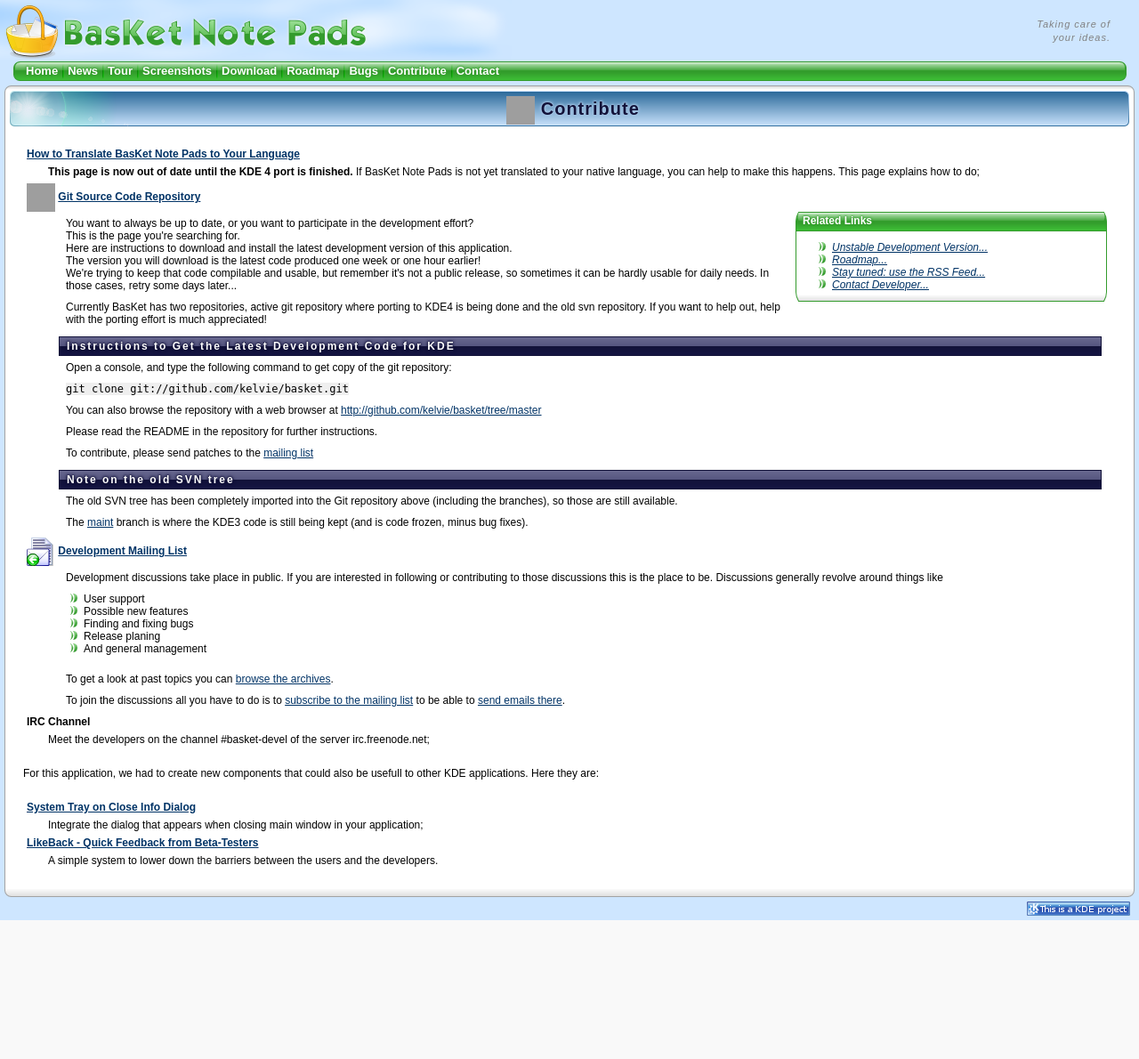
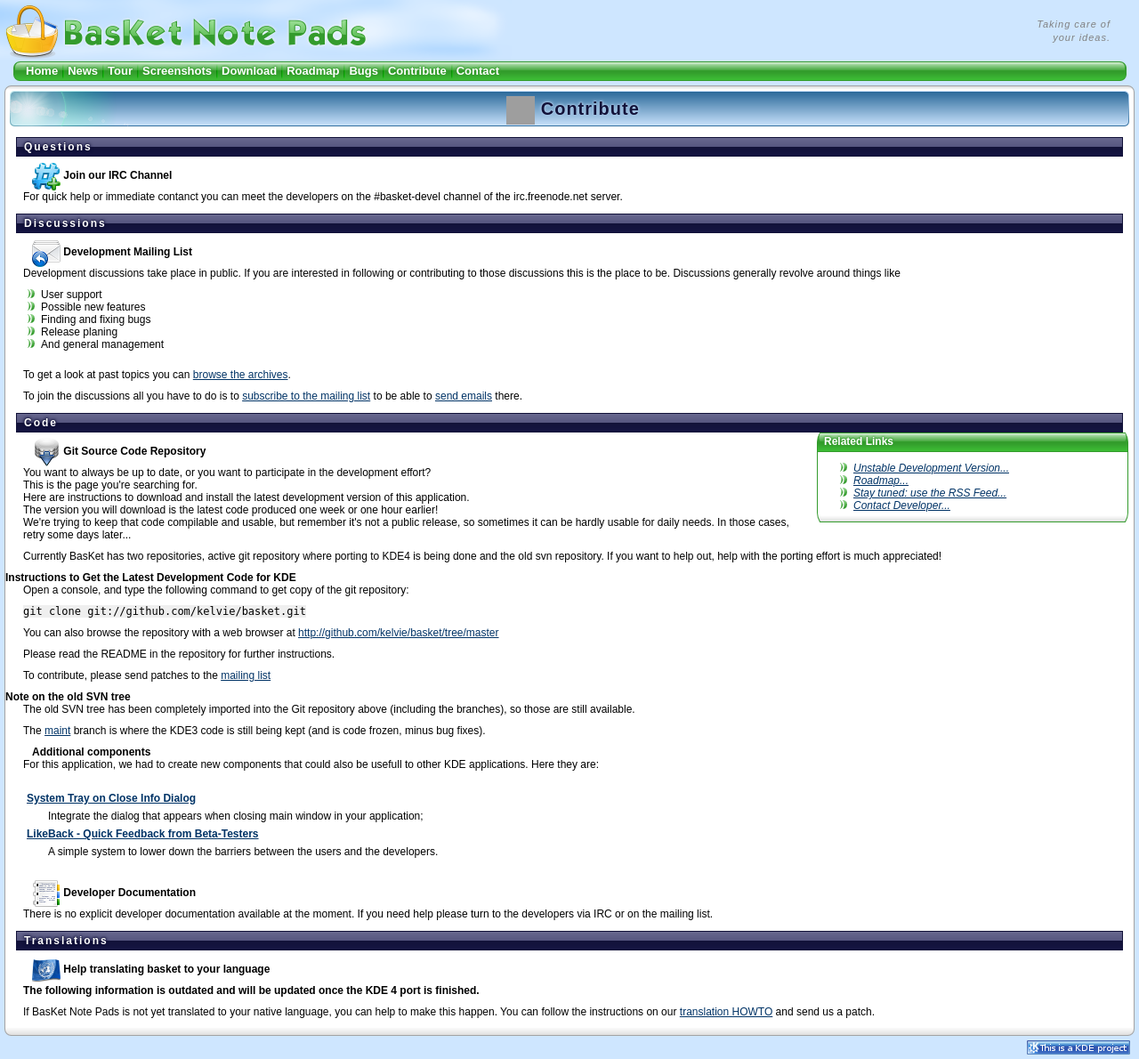
Before and after one commit to basket-notepads/basket-website, a PHP site: page /contribute.php in a window 1280 px wide. Shown: the whole page at 89% size. Before the commit the page ends 1034 px from the top, so only its background shows below. Run offline with PHP 8.4, Linux system fonts and the light colour scheme; grey boxes are pictures that could not be loaded.

Commit message:
Reordered information in contribute.php.

```diff
--- a/contribute.php
+++ b/contribute.php
@@ -6,50 +6,21 @@
 ?>
 <?php echoH2(); ?>
 
-    <dl>
-      <dt><a href="translate.php">How to Translate BasKet Note Pads to Your Language</a></dt>
-        <dd><b>This page is now out of date until the KDE 4 port is finished.</b>  If BasKet Note Pads is not yet translated to your native language, you can help to make this happens. This page explains how to do;</dd>
-      <dt>
-        <img  src="icos/32-svn.png" alt="" width="32" height="32" />
-        <a href="svnaccess.php">Git Source Code Repository</a>
-      </dt>
-        <dd>
-          <?php echoRelatedTop("Related Links"); ?>
-          <ul class="more">
-            <li><a href="development.php">Unstable Development Version...</a></li>
-            <li><a href="roadmap.php">Roadmap...</a></li>
-            <li><a href="rss.php">Stay tuned: use the RSS Feed...</a></li>
-            <li><a href="contact.php">Contact Developer...</a></li>
-          </ul>
-          <?php echoRelatedBottom(); ?>
-          <p>You want to always be up to date, or you want to participate in the development effort?<br>
-          This is the page you're searching for.<br>
-          Here are instructions to download and install the latest development version of this application.<br>
-          The version you will download is the latest code produced one week or one hour earlier!<br>
-          We're trying to keep that code compilable and usable, but remember it's not a public release, so sometimes it can be hardly usable for daily needs. In those cases, retry some days later...</p>
+<h3>Questions</h3>
+  <h4>
+    <img  src="icons/irc.png" alt="" width="32" height="32" />
+    Join our IRC Channel
+  </h4>
   <p>
-          Currently BasKet has two repositories, active git repository where porting to KDE4 is being done and the old svn repository. If you want to help out, help with the porting effort is much appreciated!</p>
+    For quick help or immediate contanct you can meet the developers on the #basket-devel channel of the irc.freenode.net server.
+  </p>
 
-          <h3>Instructions to Get the Latest Development Code for KDE</h3>
-          <p>Open a console, and type the following command to get copy of the git repository:</p>
-          <p>
-          <code style="font-family:monospace,Courier New">git clone git://github.com/kelvie/basket.git</code>
-          </p>
-          <p>You can also browse the repository with a web browser at <a href="http://github.com/kelvie/basket/tree/master">http://github.com/kelvie/basket/tree/master</a></p>
-          <p>Please read the README in the repository for further instructions.</p>
-          <p>To contribute, please send patches to the <a href="mailinglist.php">mailing list</a></p>
-          <h3>Note on the old SVN tree</h3>
-          <p>The old SVN tree has been completely imported into the Git repository
-              above (including the branches), so those are still available.</p>
-          <p>The <a href="http://github.com/kelvie/basket/commits/maint">maint</a>
-            branch is where the KDE3 code is still being kept (and is code frozen,
-            minus bug fixes).</p>
-        </dd>
-      <dt>
-        <img  src="icos/32-mailinglist.png" alt="" width="32" height="32" />
-        <a href="mailinglist.php">Development Mailing List</a>
-      </dt>
-        <dd>
+
+<h3>Discussions</h3>
+  <h4>
+    <img  src="icons/mailinglist.png" alt="" width="32" height="32" />
+    Development Mailing List
+  </h4>
   <p>
     Development discussions take place in public.
     If you are interested in following or contributing to those discussions this is the place to be.
@@ -66,15 +37,49 @@
     To get a look at past topics you can <a href="http://sourceforge.net/mailarchive/forum.php?forum_name=basket-devel">browse the archives</a>.
   </p>
   <p>
-            To join the discussions all you have to do is to <a href="https://lists.sourceforge.net/lists/listinfo/basket-devel">subscribe to the mailing list</a> to be able to <a href="mailto:basket-devel@lists.sourceforge.net">send emails there</a>.
+    To join the discussions all you have to do is to <a href="https://lists.sourceforge.net/lists/listinfo/basket-devel">subscribe to the mailing list</a> to be able to <a href="mailto:basket-devel@lists.sourceforge.net">send emails</a> there.
   </p>
-        </dd>
-      <dt>IRC Channel</dt>
-        <dd>Meet the developers on the channel #basket-devel of the server irc.freenode.net;</dd>
-    </dl>
 
+
+<h3>Code</h3>
+  <?php echoRelatedTop("Related Links"); ?>
+  <ul class="more">
+    <li><a href="development.php">Unstable Development Version...</a></li>
+    <li><a href="roadmap.php">Roadmap...</a></li>
+    <li><a href="rss.php">Stay tuned: use the RSS Feed...</a></li>
+    <li><a href="contact.php">Contact Developer...</a></li>
+  </ul>
+  <?php echoRelatedBottom(); ?>
+  <h4>
+    <img  src="icons/repository.png" alt="" width="32" height="32" />
+    Git Source Code Repository
+  </h4>
+  <p>You want to always be up to date, or you want to participate in the development effort?<br>
+  This is the page you're searching for.<br>
+  Here are instructions to download and install the latest development version of this application.<br>
+  The version you will download is the latest code produced one week or one hour earlier!<br>
+  We're trying to keep that code compilable and usable, but remember it's not a public release, so sometimes it can be hardly usable for daily needs. In those cases, retry some days later...</p>
+  <p>
+  Currently BasKet has two repositories, active git repository where porting to KDE4 is being done and the old svn repository. If you want to help out, help with the porting effort is much appreciated!</p>
+
+  <h5>Instructions to Get the Latest Development Code for KDE</h5>
+  <p>Open a console, and type the following command to get copy of the git repository:</p>
+  <p>
+  <code style="font-family:monospace,Courier New">git clone git://github.com/kelvie/basket.git</code>
+  </p>
+  <p>You can also browse the repository with a web browser at <a href="http://github.com/kelvie/basket/tree/master">http://github.com/kelvie/basket/tree/master</a></p>
+  <p>Please read the README in the repository for further instructions.</p>
+  <p>To contribute, please send patches to the <a href="mailinglist.php">mailing list</a></p>
+
+  <h5>Note on the old SVN tree</h5>
+  <p>The old SVN tree has been completely imported into the Git repository
+      above (including the branches), so those are still available.</p>
+  <p>The <a href="http://github.com/kelvie/basket/commits/maint">maint</a>
+    branch is where the KDE3 code is still being kept (and is code frozen,
+    minus bug fixes).</p>
+
+  <h4>Additional components</h4>
   <p>For this application, we had to create new components that could also be usefull to other KDE applications. Here they are:</p>
-
   <dl>
     <dt><a href="systemtray-on-close-info.php">System Tray on Close Info Dialog</a></dt>
       <dd>Integrate the dialog that appears when closing main window in your application;</dd>
@@ -82,4 +87,28 @@
       <dd>A simple system to lower down the barriers between the users and the developers.</dd>
   </dl>
 
+  <h4>
+    <img  src="icons/documentation.png" alt="" width="32" height="32" />
+    Developer Documentation
+  </h4>
+  <p>
+    There is no explicit developer documentation available at the moment.
+    If you need help please turn to the developers via IRC or on the mailing list.
+  </p>
+
+
+<h3>Translations</h3>
+  <h4>
+    <img  src="icons/translation.png" alt="" width="32" height="32" />
+    Help translating basket to your language
+  </h4>
+  <p>
+    <strong>The following information is outdated and will be updated once the KDE 4 port is finished.</strong>
+  </p>
+  <p>
+    If BasKet Note Pads is not yet translated to your native language, you can help to make this happen.
+    You can follow the instructions on our <a href="translate.php">translation HOWTO</a> and send us a patch.
+  </p>
+
+
 <?php include('includes/footer.php'); ?>
```
Lines whose indentation alone changed are shown as unchanged.
